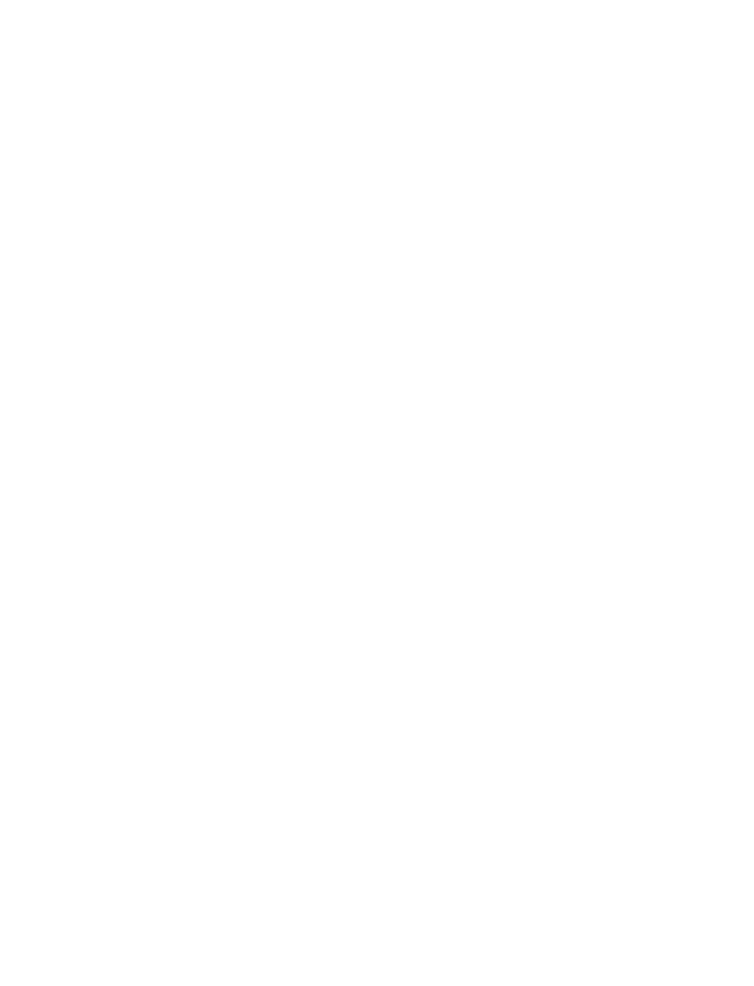
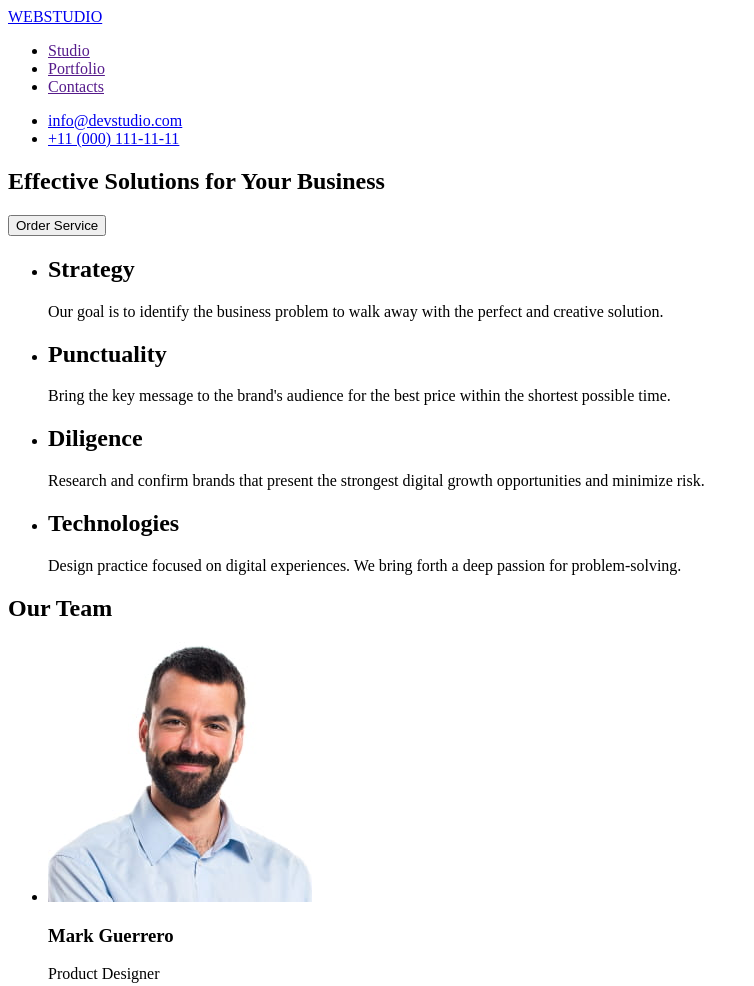
Before and after one commit to Kosdevua/goit-markup-hw-01, a plain HTML site: page index.html in a window 1280 px wide. Shown: the top 986 px of the page, without its empty margins (0-754 px from the left). Before the commit the page ends 800 px from the top, so only its background shows below. Drawn offline with Linux system fonts and the light colour scheme.

Commit message:
add html tags & content

```diff
--- a/index.html
+++ b/index.html
@@ -8,7 +8,86 @@
 </head>
 
 <body>
-
+    <header>
+        <nav>
+            <a href="/index.html">WEBSTUDIO</a>
+            <ul>
+                <li><a href="">Studio</a></li>
+                <li><a href="">Portfolio</a></li>
+                <li><a href="">Contacts</a></li>
+            </ul>
+        </nav>
+        <adress>
+            <ul>
+                <li>
+                    <a href="mailto:info@devstudio.com">info@devstudio.com</a>
+                </li>
+                <li>
+                    <a href="tel:+11 (000) 111-11-11">+11 (000) 111-11-11</a>
+                </li>
+            </ul>
+        </adress>
+    </header>
+    <main>
+        <section>
+            <h1>Effective Solutions for Your Business</h1>
+            <button type="button">Order Service</button>
+        </section>
+        <section>
+            <ul>
+                <li>
+                    <h2>Strategy</h2>
+                    <p>Our goal is to identify the business problem to walk away with the perfect and creative solution.
+                    </p>
+                </li>
+                <li>
+                    <h2>Punctuality</h2>
+                    <p>Bring the key message to the brand's audience for the best price within the shortest possible
+                        time.</p>
+                </li>
+                <li>
+                    <h2>Diligence</h2>
+                    <p>Research and confirm brands that present the strongest digital growth opportunities and minimize
+                        risk.
+                    </p>
+                </li>
+                <li>
+                    <h2>Technologies</h2>
+                    <p>Design practice focused on digital experiences. We bring forth a deep passion for
+                        problem-solving.</p>
+                </li>
+            </ul>
+        </section>
+        <section>
+            <h2>Our Team</h2>
+            <ul>
+                <li>
+                    <img src="./img/Mark_Guerrero.jpg" alt="Mark Guerrero">
+                    <h3>Mark Guerrero</h3>
+                    <p>Product Designer</p>
+                </li>
+                <li>
+                    <img src="./img/Tom_Ford.jpg" alt="Tom Ford">
+                    <h3>Tom Ford</h3>
+                    <p>Frontend Developer</p>
+                </li>
+                <li>
+                    <img src="./img/Camila_Garcia.jpg" alt="Camila Garcia">
+                    <h3>Camila Garcia</h3>
+                    <p>Marketing</p>
+                </li>
+                <li>
+                    <img src="./img/Daniel_Wilson.jpg" alt="Daniel Wilson">
+                    <h3>Daniel Wilson</h3>
+                    <p>UI Designer</p>
+                </li>
+            </ul>
+        </section>
+    </main>
+    <footer>
+        <a href="/index.html">WebStudio</a>
+        <p>Increase the flow of customers and sales for your business with digital marketing & growth solutions.</p>
+    </footer>
 </body>
 
 </html>
```
Also changed, not shown: img/Camila_Garcia.jpg (added), img/Daniel_Wilson.jpg (added), img/Mark_Guerrero.jpg (added), img/Tom_Ford.jpg (added), 2 other files.
